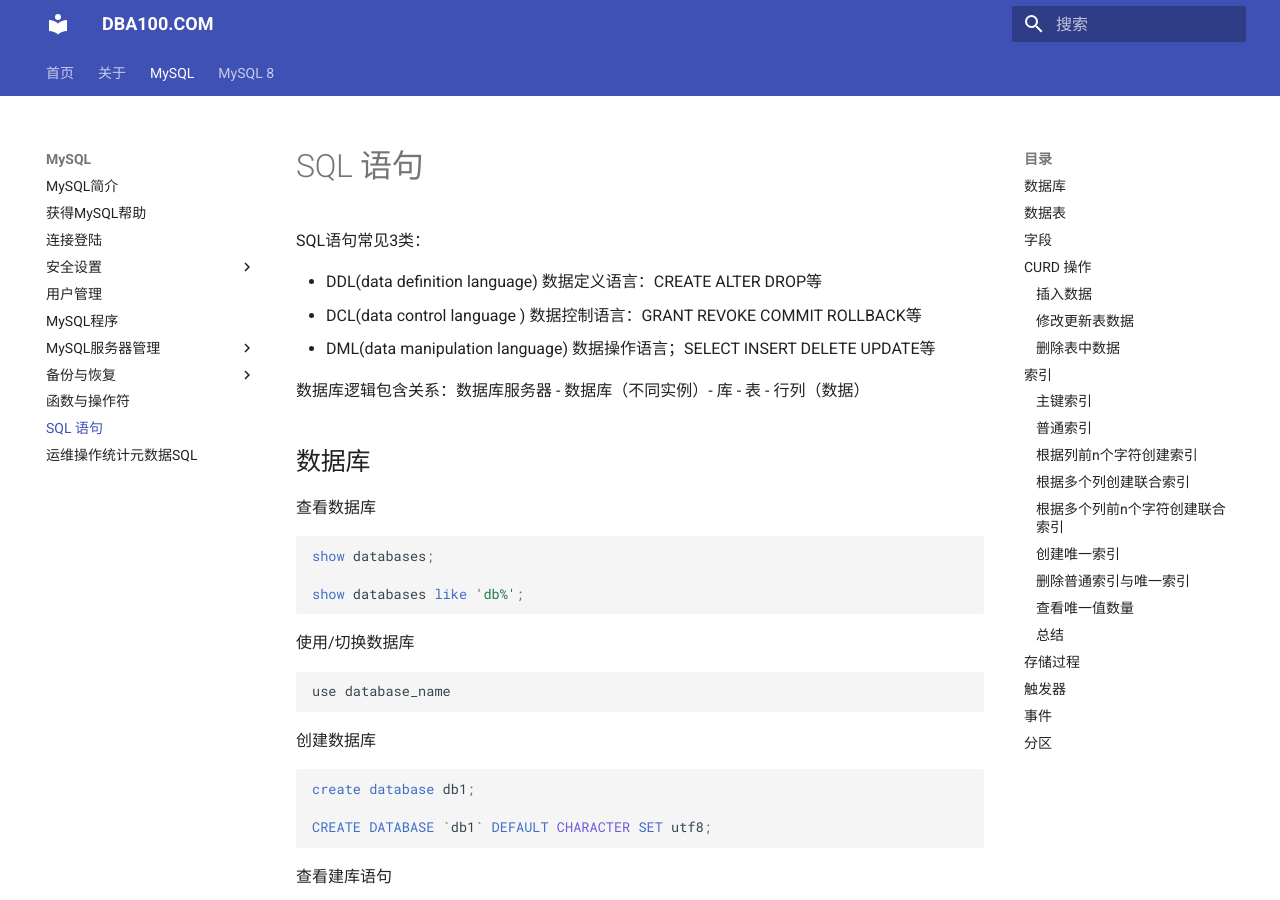
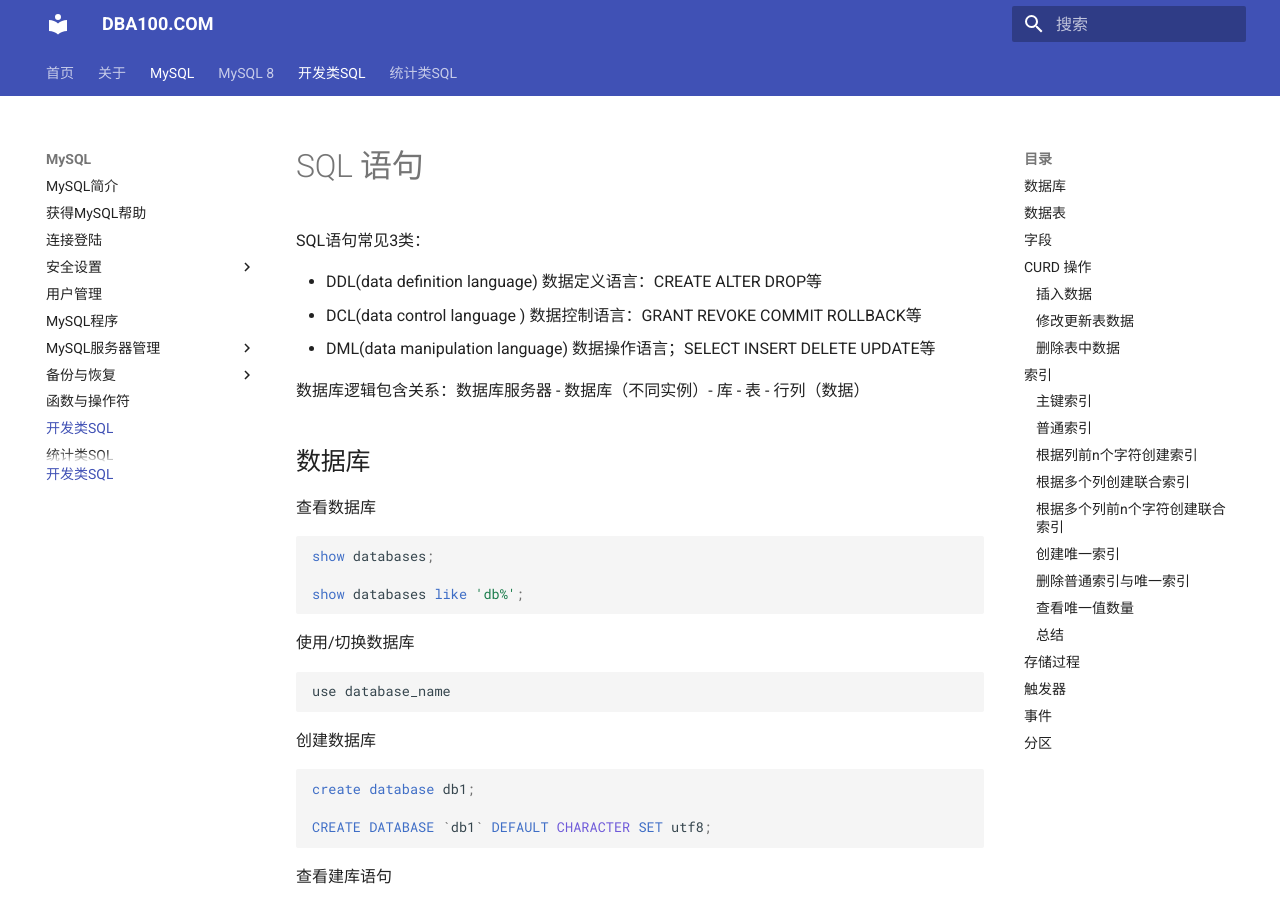
Before and after one commit to duliang123/dba100, an MkDocs documentation site: the page built from docs/mysql/sql.md, in a window 1280 px wide and 900 px high. Built offline with MkDocs 1.6.1 and Material for MkDocs 9.7.7, drawn with Linux system fonts in a browser that asks for light colours.

Commit message:
Update mkdocs.yml

```diff
--- a/mkdocs.yml
+++ b/mkdocs.yml
@@ -38,10 +38,12 @@ nav:
       - '备份恢复类型与方法': mysql/backup-and-recovery/backup-types-and-methods.md
       - 'mysqldump逻辑备份': mysql/backup-and-recovery/mysqldump.md
     - '函数与操作符': mysql/functions_and_operators.md
-    - 'SQL 语句': mysql/sql.md
-    - '运维操作统计元数据SQL': mysql/metadata.md
+    - '开发类SQL': mysql/sql.md
+    - '统计类SQL': mysql/metadata.md
   - 'MySQL 8':
     - "MySQL 8 简介": mysql8/index.md
+  - '开发类SQL': mysql/sql.md
+  - '统计类SQL': mysql/metadata.md
 #  - 'Redis':
 #    - 'Redis 简介': index.md
 #  - 'Memcached':
```
